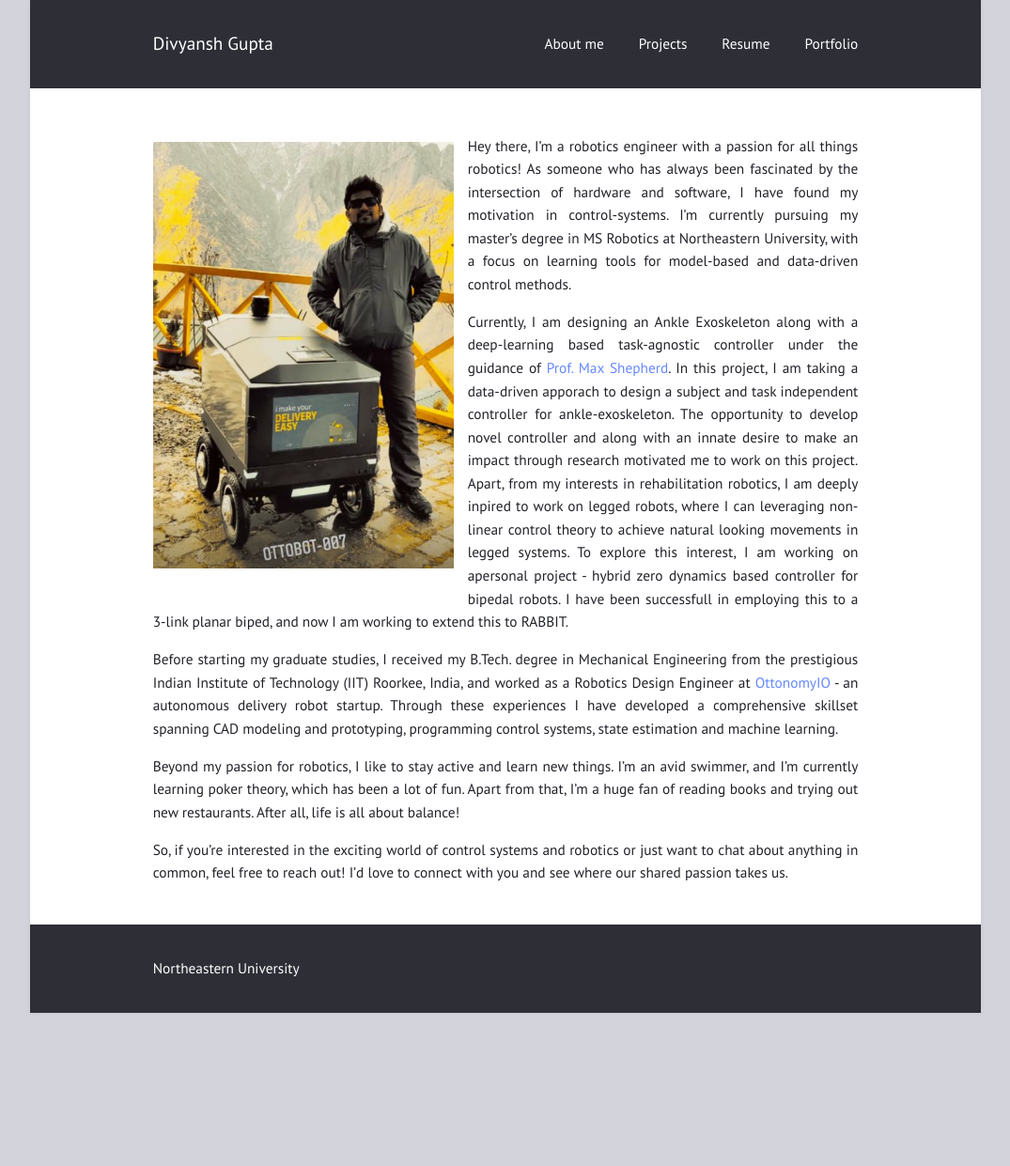
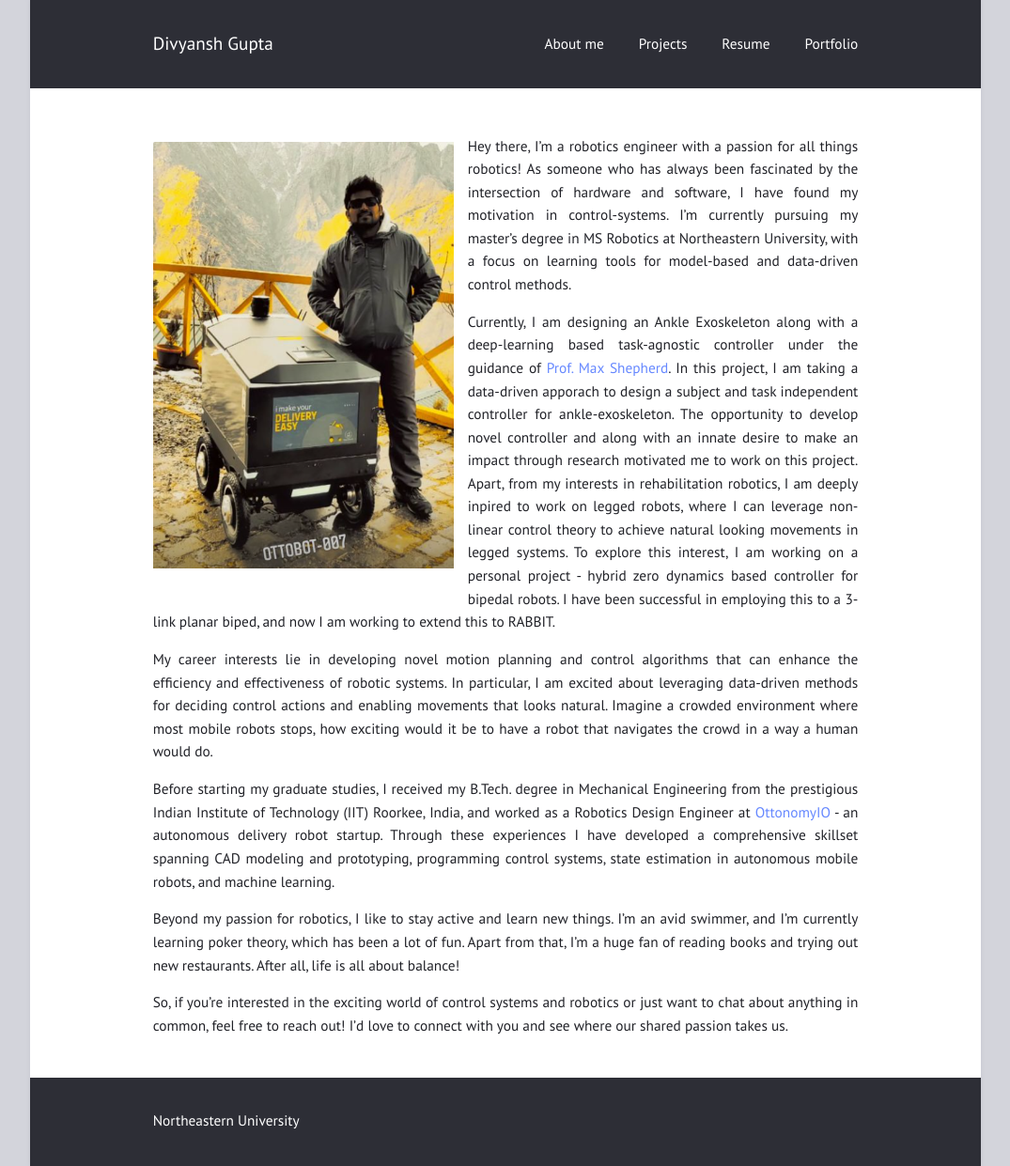
Before and after one commit to gupta-divy/gupta-divy.github.io, a Jekyll site: the page built from index.md, in a window 1280 px wide. Shown: the whole page at 94% size, without its empty margins (102-1177 px from the left). Built offline with Jekyll 4.4.1, drawn with Linux system fonts in a browser that asks for light colours; before the commit the page ends 1078 px from its top, so only the background shows below that.

Commit message:
Updated Index

```diff
--- a/index.md
+++ b/index.md
@@ -6,9 +6,11 @@ title: ""
 
 Hey there, I'm a robotics engineer with a passion for all things robotics! As someone who has always been fascinated by the intersection of hardware and software, I have found my motivation in control-systems. I'm currently pursuing my master's degree in MS Robotics at Northeastern University, with a focus on learning tools for model-based and data-driven control methods.
 
-Currently, I am designing an Ankle Exoskeleton along with a deep-learning based task-agnostic controller under the guidance of [Prof. Max Shepherd](https://coe.northeastern.edu/people/shepherd-maxwell/). In this project, I am taking a data-driven apporach to design a subject and task independent controller for ankle-exoskeleton. The opportunity to develop novel controller and along with an innate desire to make an impact through research motivated me to work on this project. Apart, from my interests in rehabilitation robotics, I am deeply inpired to work on legged robots, where I can leveraging non-linear control theory to achieve natural looking movements in legged systems. To explore this interest, I am working on apersonal project - hybrid zero dynamics based controller for bipedal robots. I have been successfull in employing this to a 3-link planar biped, and now I am working to extend this to RABBIT.
+Currently, I am designing an Ankle Exoskeleton along with a deep-learning based task-agnostic controller under the guidance of [Prof. Max Shepherd](https://coe.northeastern.edu/people/shepherd-maxwell/). In this project, I am taking a data-driven apporach to design a subject and task independent controller for ankle-exoskeleton. The opportunity to develop novel controller and along with an innate desire to make an impact through research motivated me to work on this project. Apart, from my interests in rehabilitation robotics, I am deeply inpired to work on legged robots, where I can leverage non-linear control theory to achieve natural looking movements in legged systems. To explore this interest, I am working on a personal project - hybrid zero dynamics based controller for bipedal robots. I have been successful in employing this to a 3-link planar biped, and now I am working to extend this to RABBIT.
 
-Before starting my graduate studies, I received my B.Tech. degree in Mechanical Engineering from the prestigious Indian Institute of Technology (IIT) Roorkee, India, and worked as a Robotics Design Engineer at [OttonomyIO](https://ottonomy.io/) - an autonomous delivery robot startup. Through these experiences I have developed a comprehensive skillset spanning CAD modeling and prototyping, programming control systems, state estimation and machine learning.
+My career interests lie in developing novel motion planning and control algorithms that can enhance the efficiency and effectiveness of robotic systems. In particular, I am excited about leveraging data-driven methods for deciding control actions and enabling movements that looks natural. Imagine a crowded environment where most mobile robots stops, how exciting would it be to have a robot that navigates the crowd in a way a human would do.
+
+Before starting my graduate studies, I received my B.Tech. degree in Mechanical Engineering from the prestigious Indian Institute of Technology (IIT) Roorkee, India, and worked as a Robotics Design Engineer at [OttonomyIO](https://ottonomy.io/) - an autonomous delivery robot startup. Through these experiences I have developed a comprehensive skillset spanning CAD modeling and prototyping, programming control systems, state estimation in autonomous mobile robots, and machine learning.
 
 Beyond my passion for robotics, I like to stay active and learn new things. I'm an avid swimmer, and I'm currently learning poker theory, which has been a lot of fun. Apart from that, I'm a huge fan of reading books and trying out new restaurants. After all, life is all about balance!
 
```
